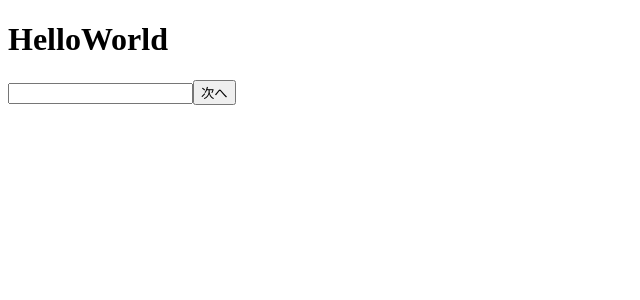
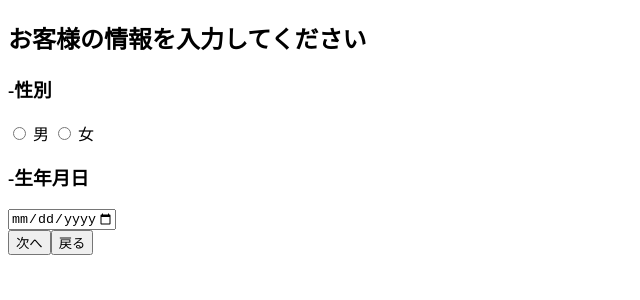
Before and after one commit to shouya31/form-app, a Vue app: page / in a window 1280 px wide. Shown: the top 300 px of the page, without its empty margins (0-640 px from the left). Built offline with nearby package versions, Linux system fonts and the light colour scheme.

Commit message:
変数の命名変更

```diff
--- a/src/components/HelloWorld.vue
+++ /dev/null
@@ -1,41 +0,0 @@
-<template>
-  <div class="hello">
-    <h1>HelloWorld</h1>
-    <form @submit.prevent="ToBasicPage">
-      <input type="text">
-      <button type="submit">次へ</button>
-    </form>
-  </div>
-</template>
-
-<script>
-export default {
-  name: 'HelloWorld',
-  props: {
-    msg: String
-  },
-  methods: {
-    ToBasicPage() {
-      this.$router.push("/basic");
-    }
-  }
-}
-</script>
-
-<!-- Add "scoped" attribute to limit CSS to this component only -->
-<style scoped>
-h3 {
-  margin: 40px 0 0;
-}
-ul {
-  list-style-type: none;
-  padding: 0;
-}
-li {
-  display: inline-block;
-  margin: 0 10px;
-}
-a {
-  color: #42b983;
-}
-</style>
--- a/src/components/modules/BasicInformationPage.vue
+++ b/src/components/modules/BasicInformationPage.vue
@@ -1,9 +1,9 @@
 <template>
   <div class="hello">
-    <h1>Basic</h1>
+    <h2>お客様の情報を入力してください</h2>
     <form @submit.prevent="ToQuestionPage">
       <div>
-        <h3><label for="">-性別</label></h3>
+        <h3><label>-性別</label></h3>
         <input type="radio" value="男" v-model="gender"> 男
         <input type="radio" value="女" v-model="gender"> 女
       </div>
@@ -24,12 +24,6 @@ export default {
   methods: {
     ToQuestionPage() {
       this.$router.push("/question");
-    },
-    changeGender(e) {
-      this.$store.commit("genderValue", e.target.value)
-    },
-    inputDate(e){
-      this.$store.commit("dateValue", e.target.value)
     }
   },
   computed: {
@@ -40,7 +34,6 @@ export default {
     gender:{
       get() { return this.$store.getters.gender },
       set(value){ this.$store.dispatch('setGender', value)}
-
     }
   }
 
--- a/src/components/modules/ConsultationPage.vue
+++ b/src/components/modules/ConsultationPage.vue
@@ -1,13 +1,13 @@
 <template>
   <div>
-    <h1>Consultation</h1>
+    <h2>ご相談内容を入力ください</h2>
     <form>
       <div>
         <p><label for="">ご相談内容</label></p>
         <textarea name="" id="" cols="30" rows="10" v-model="writeText"></textarea>
       </div>
     </form>
-    <router-link to="/">Go to Home</router-link>
+    <router-link to="/">次へ</router-link>
     <button @click="$router.go(-1)">戻る</button>
   </div>
 </template>
--- a/src/components/modules/QuestionnairePage.vue
+++ b/src/components/modules/QuestionnairePage.vue
@@ -1,21 +1,21 @@
 <template>
   <div class="hello">
-    <h1>Question</h1>
+    <h2>以下のお答えください</h2>
     <form @submit.prevent="ToConsultationPage">
       <div>
-        <p><label for="">現在生命保険に加入されていますか?</label></p>
-        <input name="radio1" type="radio" v-model="RadioOption1" value="Yes1">はい
-        <input name="radio1" type="radio"  v-model="RadioOption1" value="No1">いいえ
+        <p><label>現在生命保険に加入されていますか?</label></p>
+        <input name="question1" type="radio" v-model="question1" value="Yes1">はい
+        <input name="question1" type="radio" v-model="question1" value="No1">いいえ
       </div>
-      <div v-show="show1">
-        <p><label for="">現在入院中ですか。または、最近３ヶ月以内に医師の診断・検査の結果、入院や手術を勧められたことはありますか？</label></p>
-        <input name="radio2" type="radio" v-model="RadioOption2" value="Yes2">はい
-        <input name="radio2" type="radio" v-model="RadioOption2" value="No2">いいえ
+      <div v-show="showQuestion1">
+        <p><label>現在入院中ですか。または、最近３ヶ月以内に医師の診断・検査の結果、入院や手術を勧められたことはありますか？</label></p>
+        <input name="question2" type="radio" v-model="question2" value="Yes2">はい
+        <input name="question2" type="radio" v-model="question2" value="No2">いいえ
       </div>
-      <div v-show="show2">
-        <p><label for="">過去５年以内に、病気や怪我で、手術を受けたこと、または継続して7日以上の入院をしたことがありますか？</label></p>
-        <input name="radio3" type="radio" v-model="RadioOption3" value="Yes3">はい
-        <input name="radio3" type="radio" v-model="RadioOption3" value="No3">いいえ
+      <div v-show="showQuestion2">
+        <p><label>過去５年以内に、病気や怪我で、手術を受けたこと、または継続して7日以上の入院をしたことがありますか？</label></p>
+        <input name="question3" type="radio" v-model="question3" value="Yes3">はい
+        <input name="question3" type="radio" v-model="question3" value="No3">いいえ
       </div>
       <button type="submit">次へ</button>
       <button @click="$router.go(-1)">戻る</button>
@@ -32,32 +32,25 @@ export default {
     }
   },
   computed: {
-    show1:{
-      get(){ return this.$store.getters.show1 },
-      set(value){ this.$store.dispatch('setshow1', value)}
+    showQuestion1:{
+      get(){ return this.$store.getters.showQuestion1 },
+      set(value){ this.$store.dispatch('setShowQuestion1', value)}
     },
-    show2:{
-      get(){ return this.$store.getters.show2 },
-      set(value){ this.$store.dispatch('setshow2', value)}
+    showQuestion2:{
+      get(){ return this.$store.getters.showQuestion2 },
+      set(value){ this.$store.dispatch('setShowQuestion2', value)}
     },
-    show3:{
-      get(){ return this.$store.getters.show3 },
-      set(value){ this.$store.dispatch('setshow3', value)}
+    question1:{
+      get(){ return this.$store.getters.question1 },
+      set(value){ this.$store.dispatch('setQuestion1', value)}
     },
-    RadioOption1:{
-      get(){ return this.$store.getters.RadioOption1 },
-      set(value){ this.$store.dispatch('setRadioOption1', value)}
-
+    question2:{
+      get(){ return this.$store.getters.question2 },
+      set(value){ this.$store.dispatch('setQuestion2', value)}
     },
-    RadioOption2:{
-      get(){ return this.$store.getters.RadioOption2 },
-      set(value){ this.$store.dispatch('setRadioOption2', value)}
-
-    },
-    RadioOption3:{
-      get(){ return this.$store.getters.RadioOption3 },
-      set(value){ this.$store.dispatch('setRadioOption3', value)}
-
+    question3:{
+      get(){ return this.$store.getters.question3 },
+      set(value){ this.$store.dispatch('setQuestion3', value)}
     },
   }
 }
--- a/src/router.js
+++ b/src/router.js
@@ -1,7 +1,6 @@
 import Vue from 'vue'
 import Router from 'vue-router'
 
-import HelloWorld from '@/components/HelloWorld'
 import BasicInformationPage from '@/components/modules/BasicInformationPage'
 import QuestionnairePage from '@/components/modules/QuestionnairePage'
 import ConsultationPage from '@/components/modules/ConsultationPage'
@@ -13,10 +12,6 @@ export default new Router({
   routes: [
     {
       path: '/',
-      component: HelloWorld
-    },
-    {
-      path: '/basic',
       component: BasicInformationPage
     },
     {
--- a/src/store.js
+++ b/src/store.js
@@ -5,11 +5,11 @@ Vue.use(Vuex)
 
 const store = new Vuex.Store({
   state: {
-    show1: false,
-    show2: false,
-    RadioOption1: "",
-    RadioOption2: "",
-    RadioOption3: "",
+    showQuestion1: false,
+    showQuestion2: false,
+    question1: "",
+    question2: "",
+    question3: "",
     gender: "",
     date: "",
     text: ""
@@ -17,22 +17,18 @@ const store = new Vuex.Store({
   mutations: {
     valueChange(state, value){
       if ( value === "Yes1" || value === "No1" ){
-        state.show1 = true
-        state.RadioOption1 = value
-
+        state.showQuestion1 = true
+        state.question1 = value
       }
       else if ( value === "Yes2" || value === "No2" ){
-        state.show2 = true
-        state.RadioOption2 = value
+        state.showQuestion2 = true
+        state.question2 = value
       }
       else if ( value === "Yes3" || value === "No3" ){
-        state.show3 = true
-        state.RadioOption3 = value
+        state.question3 = value
       }
     },
     genderValue(state, value){
-      console.log(value);
-
       state.gender = value
     },
     dateValue(state, value){
@@ -43,23 +39,20 @@ const store = new Vuex.Store({
     }
   },
   getters: {
-    show1(state){
-      return state.show1
+    showQuestion1(state){
+      return state.showQuestion1
     },
-    show2(state){
-      return state.show2
+    showQuestion2(state){
+      return state.showQuestion2
     },
-    show3(state){
-      return state.show3
+    question1(state){
+      return state.question1
     },
-    RadioOption1(state){
-      return state.RadioOption1
+    question2(state){
+      return state.question2
     },
-    RadioOption2(state){
-      return state.RadioOption2
-    },
-    RadioOption3(state){
-      return state.RadioOption3
+    question3(state){
+      return state.question3
     },
     gender(state){
       return state.gender
@@ -78,22 +71,19 @@ const store = new Vuex.Store({
     setDate({commit}, value){
       commit('dateValue', value )
     },
-    setshow1({commit}, value){
+    setShowQuestion1({commit}, value){
       commit('valueChange', value)
     },
-    setshow2({commit}, value){
+    setShowQuestion2({commit}, value){
       commit('valueChange', value)
     },
-    setshow3({commit}, value){
+    setQuestion1({commit}, value){
       commit('valueChange', value)
     },
-    setRadioOption1({commit}, value){
+    setQuestion2({commit}, value){
       commit('valueChange', value)
     },
-    setRadioOption2({commit}, value){
-      commit('valueChange', value)
-    },
-    setRadioOption3({commit}, value){
+    setQuestion3({commit}, value){
       commit('valueChange', value)
     },
     setText({commit}, value){
```
